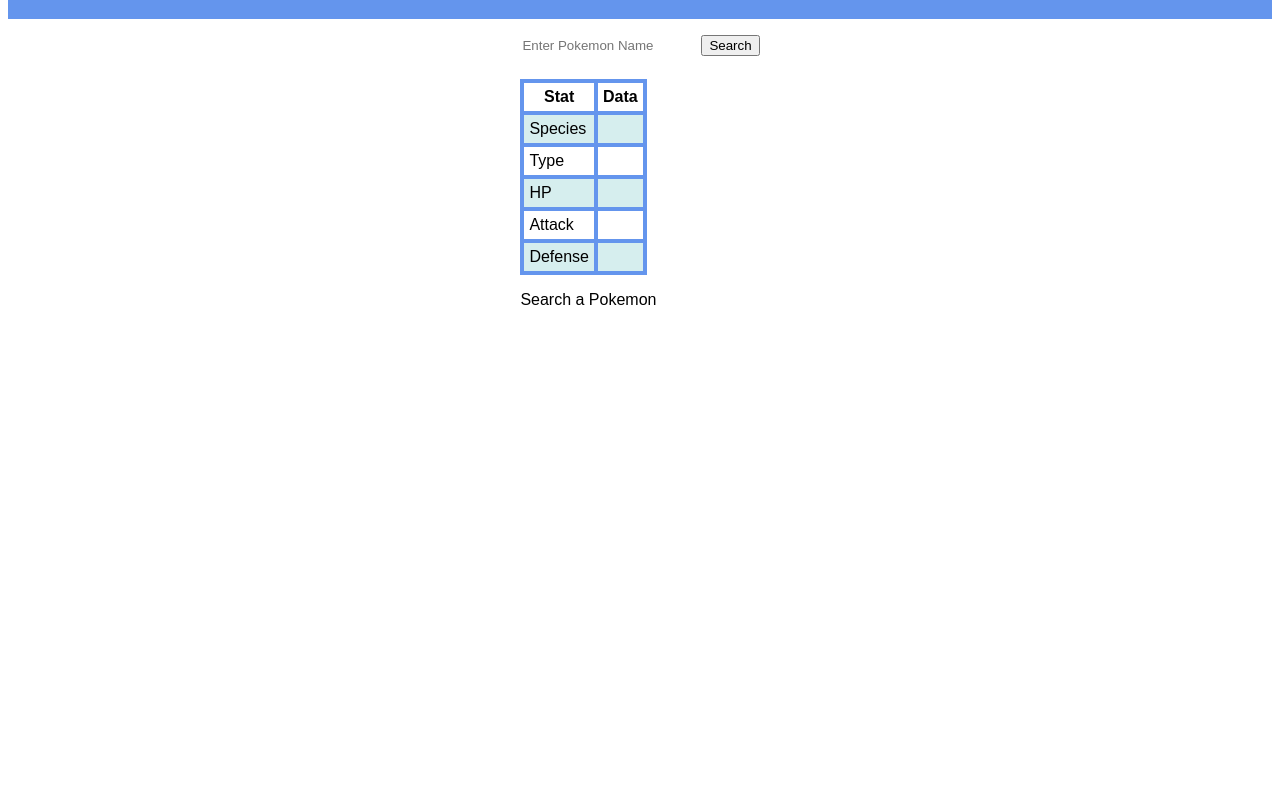
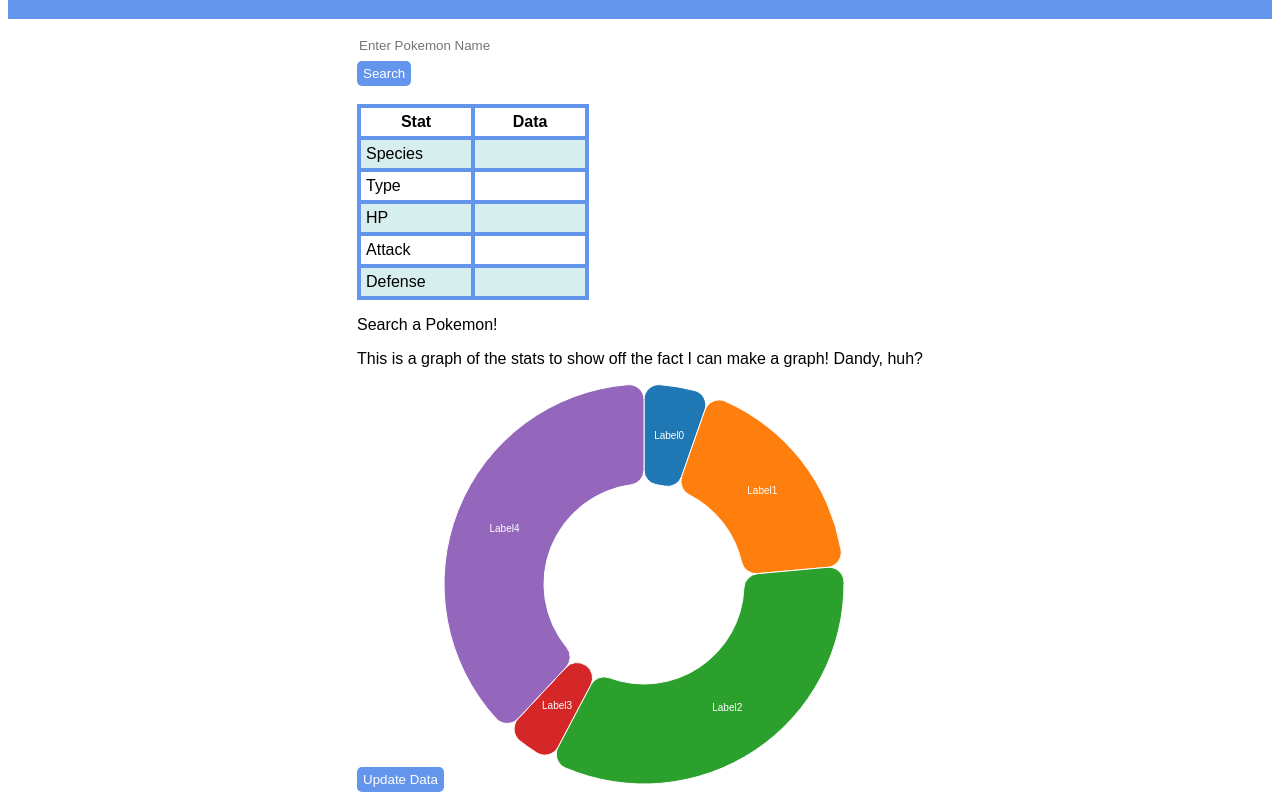
Before and after one commit to HSEdwards/pokedex, a Gatsby site: page / in a window 1280 px wide. Shown: the part 79-879 px from the top of the page. Before the commit the page ends 800 px from the top, so only its background shows below. Built offline with nearby package versions, Linux system fonts and the light colour scheme; Gatsby itself is replaced by a stand-in of ours.

Commit message:
Added a barely functional graph

```diff
--- /dev/null
+++ b/gatsby-browser.js
@@ -0,0 +1,2 @@
+import wrapWithProvider from './provider'
+export const wrapRootElement = wrapWithProvider
--- /dev/null
+++ b/provider.js
@@ -0,0 +1,14 @@
+import React from 'react'
+import { createStore } from 'redux'
+import { Provider } from 'react-redux'
+import rootReducers from './src/redux/reducer'
+import { generateRandomValues } from './src/utils/randomDataGenerator'
+
+const initialState = {
+  pieData: generateRandomValues(),
+}
+
+export default ({ element }) => {
+  const store = createStore(rootReducers, initialState)
+  return <Provider store={store}>{element}</Provider>
+}
--- a/src/components/layout.js
+++ b/src/components/layout.js
@@ -4,6 +4,7 @@ import { Link, useStaticQuery, graphql } from 'gatsby'
 import {
   titleSection,
   card,
+  button,
 } from './layout.module.css'
 
 
--- a/src/components/layout.module.css
+++ b/src/components/layout.module.css
@@ -20,6 +20,8 @@
 
   }
 
+
+
   .card{
     display: flex;
     justify-content: center;
@@ -30,6 +32,22 @@
     font-family: Arial, Helvetica, sans-serif;
   }
 
+  .card img{
+    height: 200px;
+    margin: 2px;
+  }
+
+
+  .card button{
+    background-color: cornflowerblue;
+    justify-content: center;
+    color: white;
+    border: 0px;
+    border-radius: 5px;
+    height: 25px;
+    width: fit-content;
+  }
+
   .card input{
     border-radius: 5px;
     border: 0px;
@@ -37,7 +55,7 @@
   }
 
 
-  .card table,th, td{
+  .card table, th, td{
     border: 2px solid cornflowerblue;
 
   }
@@ -48,6 +66,7 @@
 
   .card th, td{
     padding: 5px;
+    width: 100px;
   }
 
   .card tr:nth-child(even) {
--- /dev/null
+++ b/src/components/pie.js
@@ -0,0 +1,73 @@
+import React, { useEffect, useRef } from 'react'
+import * as d3 from 'd3'
+
+const colors = d3.scaleOrdinal(d3.schemeCategory10)
+const format = d3.format('.2f')
+
+const Arc = ({ index, pieData, colors, innerRadius, outerRadius }) => {
+  const arcGenerator = d3
+    .arc()
+    .innerRadius(innerRadius)
+    .outerRadius(outerRadius)
+    .padRadius(outerRadius)
+    .cornerRadius(15)
+  const progressArc = pieData =>
+    arcGenerator({
+      startAngle: pieData.startAngle,
+      endAngle: pieData.endAngle,
+    })
+  return (
+    <g key={index} className="arc">
+      <path
+        className="arc"
+        d={progressArc(pieData)}
+        fill={colors(index)}
+        stroke="white"
+      />
+      <text
+        transform={`translate(${arcGenerator.centroid(pieData)})`}
+        textAnchor="middle"
+        alignmentBaseline="middle"
+        fill="white"
+        fontSize="10"
+      >
+        {pieData.data.label}
+      </text>
+    </g>
+  )
+}
+
+const Pie = props => {
+  const createPie = d3
+    .pie()
+    .value(d => d.value)
+    .sort(null)
+  const createArc = d3
+    .arc()
+    .innerRadius(props.innerRadius)
+    .outerRadius(props.outerRadius)
+
+  const data = createPie(props.data)
+
+  return (
+    <svg width={props.width} height={props.height}>
+      <g transform={`translate(${props.outerRadius} ${props.outerRadius})`}>
+        {data.map((d, i) => (
+          <Arc
+            innerRadius={props.innerRadius}
+            outerRadius={props.outerRadius}
+            key={i}
+            index={i}
+            pieData={d}
+            createArc={createArc}
+            colors={colors}
+            format={format}
+            cornerRadius={15}
+          />
+        ))}
+      </g>
+    </svg>
+  )
+}
+
+export default Pie
--- a/src/pages/index.js
+++ b/src/pages/index.js
@@ -2,15 +2,15 @@ import * as React from "react"
 import Layout from '../components/layout'
 import Axios from "axios"
 
-//the formatting
-// styles
-
-
-
+import { useDispatch } from 'react-redux'
+import { pieDataUpdateAction } from '../redux/pieData/pieActions'
+import { usePieData } from '../redux/pieData/usePieData'
+import Pie from '../components/pie'
 
 
 // the card baby!
 const IndexPage = () => {
+
   //set use states
   const [pokemonChosen, setPokemonChosen] = React.useState(false);
   const [pokemonName, setPokemonName] = React.useState("pikachu");
@@ -27,8 +27,7 @@ const IndexPage = () => {
   //connect to api
   const searchPokemon = () => {
     try{
-      const url = 'https://pokeapi.co/api/v2/pokemon/' + pokemonName;
-      Axios.get('https://pokeapi.co/api/v2/pokemon/' + pokemonName).then(
+      Axios.get('https://pokeapi.co/api/v2/pokemon/' + pokemonName.toLowerCase()).then(
         (response) => {
           setPokemon({
             name: pokemonName,
@@ -45,31 +44,38 @@ const IndexPage = () => {
 
 
     }catch (e){
+
       console.log(e)
     }
   }
 
+  //pull data together for graph
+  const pokemonData = [pokemon.hp, pokemon.defense, pokemon.attack];
+
+  //pie
+  const dispatch = useDispatch()
+  const pieDataValues = usePieData()
+  const pieDataUpdateActionFunction = pieDataUpdateAction
 
   //the display
   return (
 
     <Layout pageTitle="Pokedex">
+
       <div>
 
-        {/* search box */}
-
-          <label>
-            <input type="text"
-            onChange={(event) => {
-              setPokemonName(event.target.value);
-            }}
-            placeholder="Enter Pokemon Name"/>
-          </label>
-          <button onClick = {searchPokemon}>Search</button>
+          <input type="text"
+          onChange={(event) => {
+            setPokemonName(event.target.value);
+          }}
+          placeholder="Enter Pokemon Name"/>
+           <br></br>
+          <button onClick = {searchPokemon} >Search</button>
 
         <div>
           <img src = {pokemon.image}/>
         </div>
+
         <div>
 
           <table>
@@ -99,16 +105,52 @@ const IndexPage = () => {
               <td>{pokemon.defense}</td>
             </tr>
           </table>
-          {!pokemonChosen ? (<p>Search a Pokemon</p>) : (<p></p>)}
+
+          {!pokemonChosen ? (<p>Search a Pokemon!</p>) : (<p></p>)}
         </div>
 
+        <div>
+          <p>This is a graph of the stats to show off the fact I can make a graph! Dandy, huh?</p>
+          <button onClick={() => dispatch(pieDataUpdateActionFunction())}>
+            Update Data
+          </button>
+          <Pie
+            data={pieDataValues}
+            width={400}
+            height={400}
+            innerRadius={100}
+            outerRadius={200}
+            cornerRadius={15}
+          />
+        </div>
 
       </div>
     </Layout>
+  )
+}
+
+export default IndexPage
 
 
-
-
+/*
+export default () => {
+  const dispatch = useDispatch()
+  const pieDataValues = usePieData()
+  const pieDataUpdateActionFunction = pieDataUpdateAction
+  return (
+    <>
+      <button onClick={() => dispatch(pieDataUpdateActionFunction())}>
+        Update Data
+      </button>
+      <Pie
+        data={pieDataValues}
+        width={400}
+        height={400}
+        innerRadius={100}
+        outerRadius={200}
+        cornerRadius={15}
+      />
+    </>
   )
 }
-export default IndexPage
+*/
--- /dev/null
+++ b/src/redux/pieData/pieActions.js
@@ -0,0 +1,5 @@
+export const actionTypes = { UPDATE_DATA: 'UPDATE_DATA' }
+
+export function pieDataUpdateAction() {
+  return { type: actionTypes.UPDATE_DATA }
+}
--- /dev/null
+++ b/src/redux/pieData/pieDataReducer.js
@@ -0,0 +1,13 @@
+import {actionTypes} from './pieActions'
+import {generateRandomValues} from '../../../src/utils/randomDataGenerator'
+
+ const pieData = (state = {}, action) => {
+    switch (action.type) {
+        case actionTypes.UPDATE_DATA:
+            return [1,2,3,4]
+            //return generateRandomValues()
+        default:
+            return state
+    }
+}
+export default pieData
--- /dev/null
+++ b/src/redux/pieData/usePieData.js
@@ -0,0 +1,5 @@
+import {  useSelector } from "react-redux";
+
+export  function usePieData() {
+   return  useSelector(state => state.pieData)
+}
--- /dev/null
+++ b/src/redux/reducer/index.js
@@ -0,0 +1,6 @@
+import { combineReducers } from 'redux'
+import pieData from '../pieData/pieDataReducer'
+
+export default combineReducers({
+    pieData,
+})
--- /dev/null
+++ b/src/utils/randomDataGenerator.js
@@ -0,0 +1,9 @@
+import * as d3 from 'd3';
+
+
+
+export const generateRandomValues = (value, length = 5) =>
+d3.range(length).map((item, index) => ({
+  label: 'Label'+ index,
+  value: value === null || value === undefined ? Math.random() * 100 : value
+}));
```
Also changed, not shown: package.json (+7 -1 lines), gatsby-ssr.js (added), src/templates/all-pokemon.js (deleted), 1 other file.
